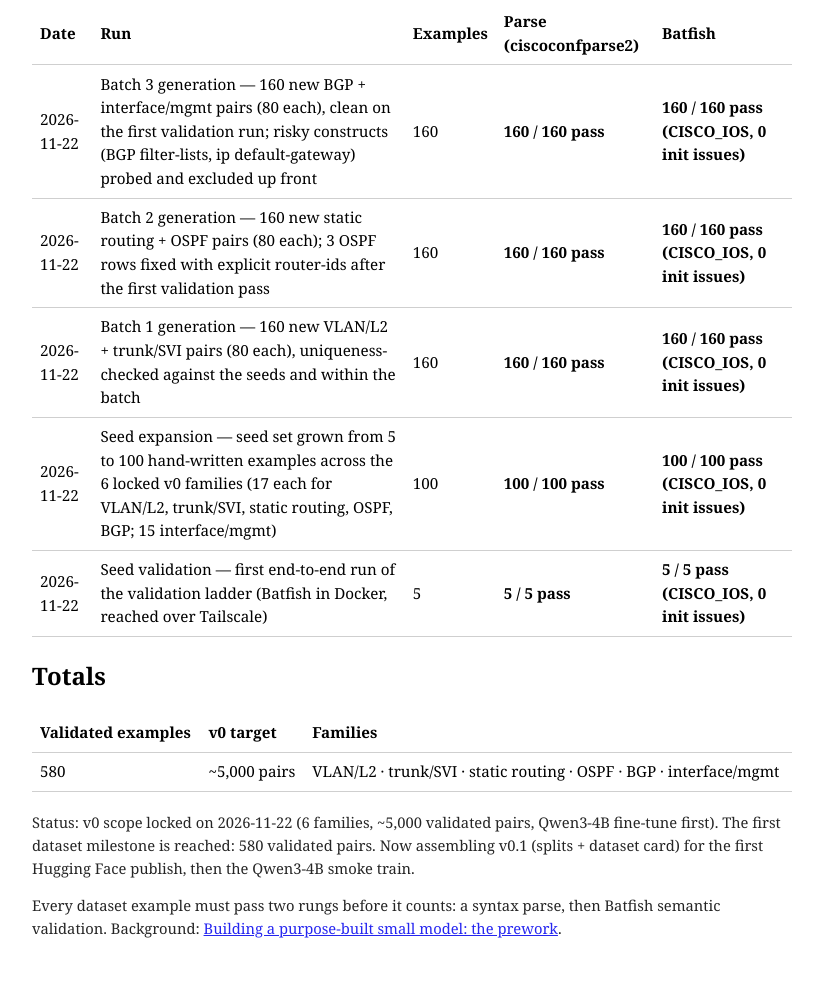
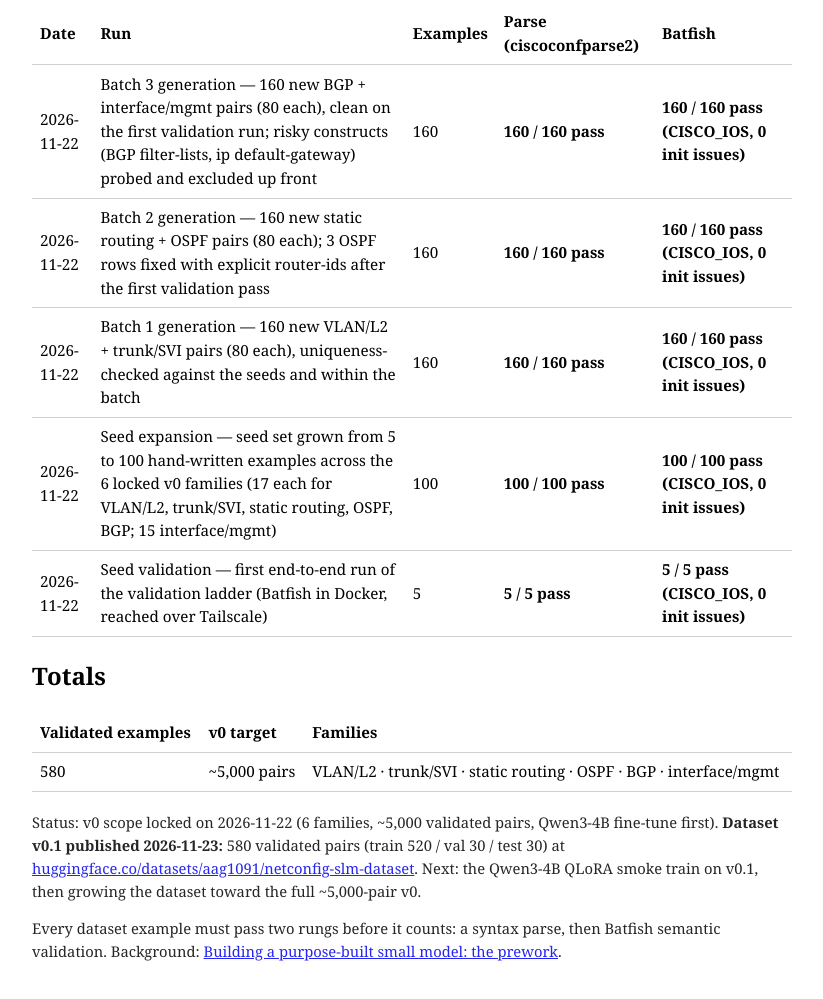
Before and after one commit to aag1091-alt/slm, a plain HTML site: page index.html in a window 1280 px wide. Shown: the part 209-1208 px from the top of the page, without its empty margins (228-1051 px from the left). Drawn offline with Linux system fonts and the light colour scheme.

Commit message:
Log: dataset v0.1 published on Hugging Face

```diff
--- a/index.html
+++ b/index.html
@@ -67,7 +67,7 @@
   <tr><td>580</td><td>~5,000 pairs</td><td>VLAN/L2 · trunk/SVI · static routing · OSPF · BGP · interface/mgmt</td></tr>
 </table>
 
-<p class="note">Status: v0 scope locked on 2026-11-22 (6 families, ~5,000 validated pairs, Qwen3-4B fine-tune first). The first dataset milestone is reached: 580 validated pairs. Now assembling v0.1 (splits + dataset card) for the first Hugging Face publish, then the Qwen3-4B smoke train.</p>
+<p class="note">Status: v0 scope locked on 2026-11-22 (6 families, ~5,000 validated pairs, Qwen3-4B fine-tune first). <strong>Dataset v0.1 published 2026-11-23:</strong> 580 validated pairs (train 520 / val 30 / test 30) at <a href="https://huggingface.co/datasets/aag1091/netconfig-slm-dataset">huggingface.co/datasets/aag1091/netconfig-slm-dataset</a>. Next: the Qwen3-4B QLoRA smoke train on v0.1, then growing the dataset toward the full ~5,000-pair v0.</p>
 
 <p class="note">Every dataset example must pass two rungs before it counts: a syntax parse, then Batfish semantic validation. Background: <a href="https://avinashgosavi.com/post/building-a-purpose-built-small-model-the-prework/">Building a purpose-built small model: the prework</a>.</p>
 </body>
```
